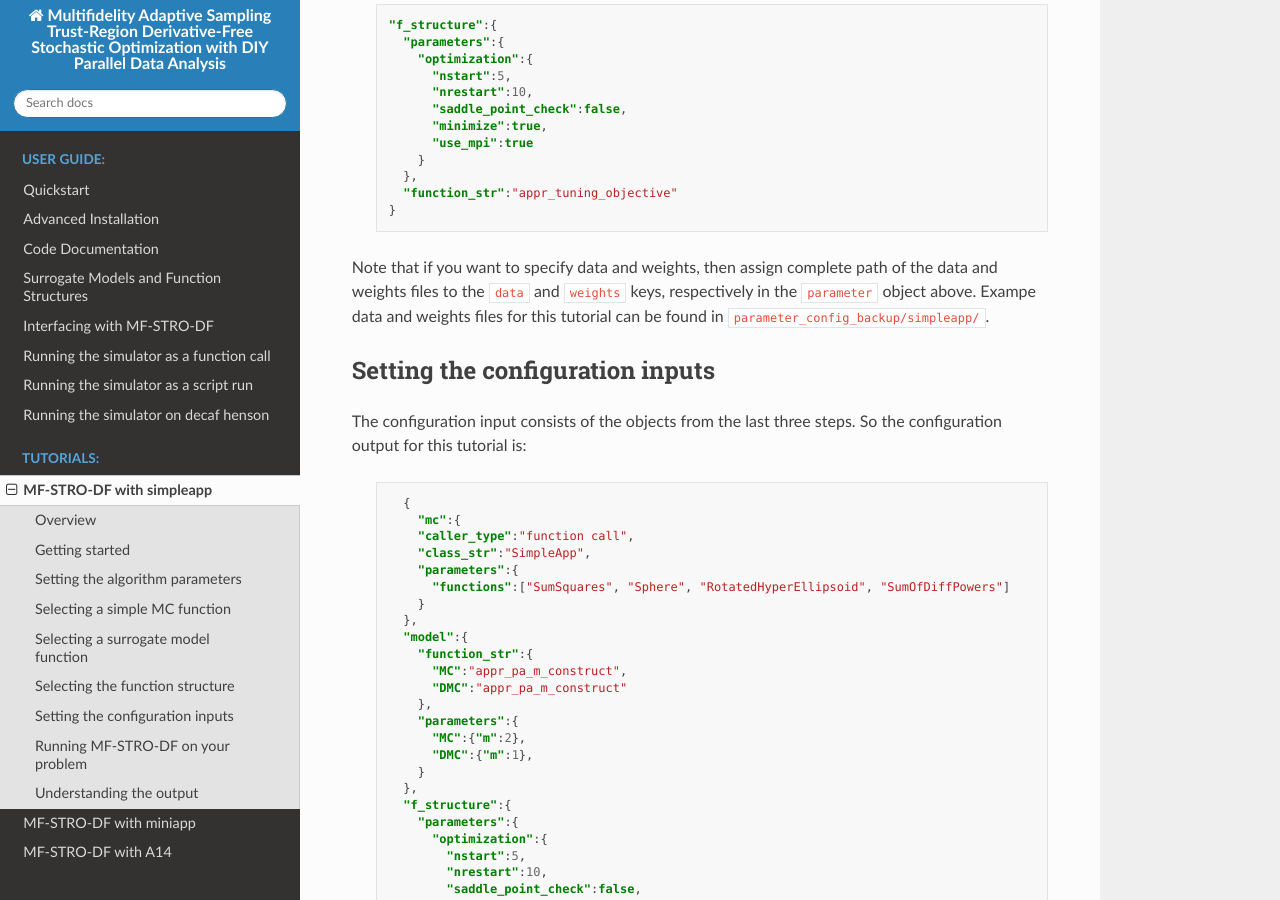
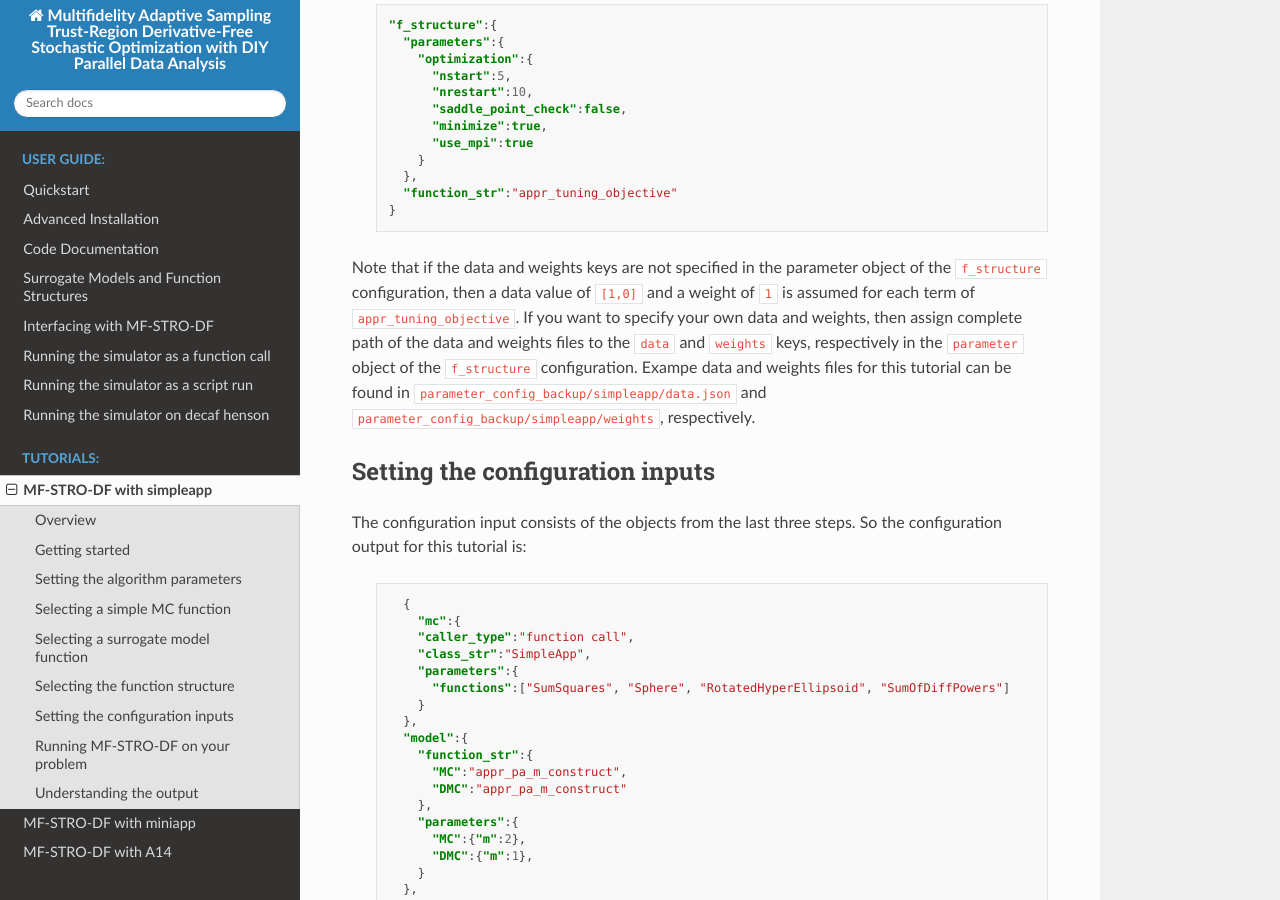
Before and after one commit to HEPonHPC/MAESTRO, a Sphinx documentation site: the page built from docs/source/tutorials/mdstrodf_with_simpleapp.rst, in a window 1280 px wide and 900 px high, scrolled down 3670 px. Built offline with Sphinx 7.4.7 and the Read the Docs theme 2.0.0, drawn with Linux system fonts in a browser that asks for light colours.

Commit message:
Doc update

```diff
--- a/docs/source/tutorials/mdstrodf_with_simpleapp.rst
+++ b/docs/source/tutorials/mdstrodf_with_simpleapp.rst
@@ -205,10 +205,15 @@ function with the following f_structure object configuration:
       "function_str":"appr_tuning_objective"
     }
 
-Note that if you want to specify data and weights, then assign complete path of the
+Note that if the data and weights keys are not specified in the parameter object
+of the ``f_structure`` configuration, then a data value of ``[1,0]`` and a weight of ``1`` is
+assumed for each term of ``appr_tuning_objective``.
+If you want to specify your own data and weights, then assign complete path of the
 data and weights files to the ``data`` and ``weights`` keys, respectively in
-the ``parameter`` object above. Exampe data and weights files for this tutorial
-can be found in ``parameter_config_backup/simpleapp/``.
+the ``parameter`` object of the ``f_structure`` configuration.
+Exampe data and weights files for this tutorial can be found in
+``parameter_config_backup/simpleapp/data.json`` and ``parameter_config_backup/simpleapp/weights``,
+respectively.
 
 Setting the configuration inputs
 ~~~~~~~~~~~~~~~~~~~~~~~~~~~~~~~~~~~~
```
